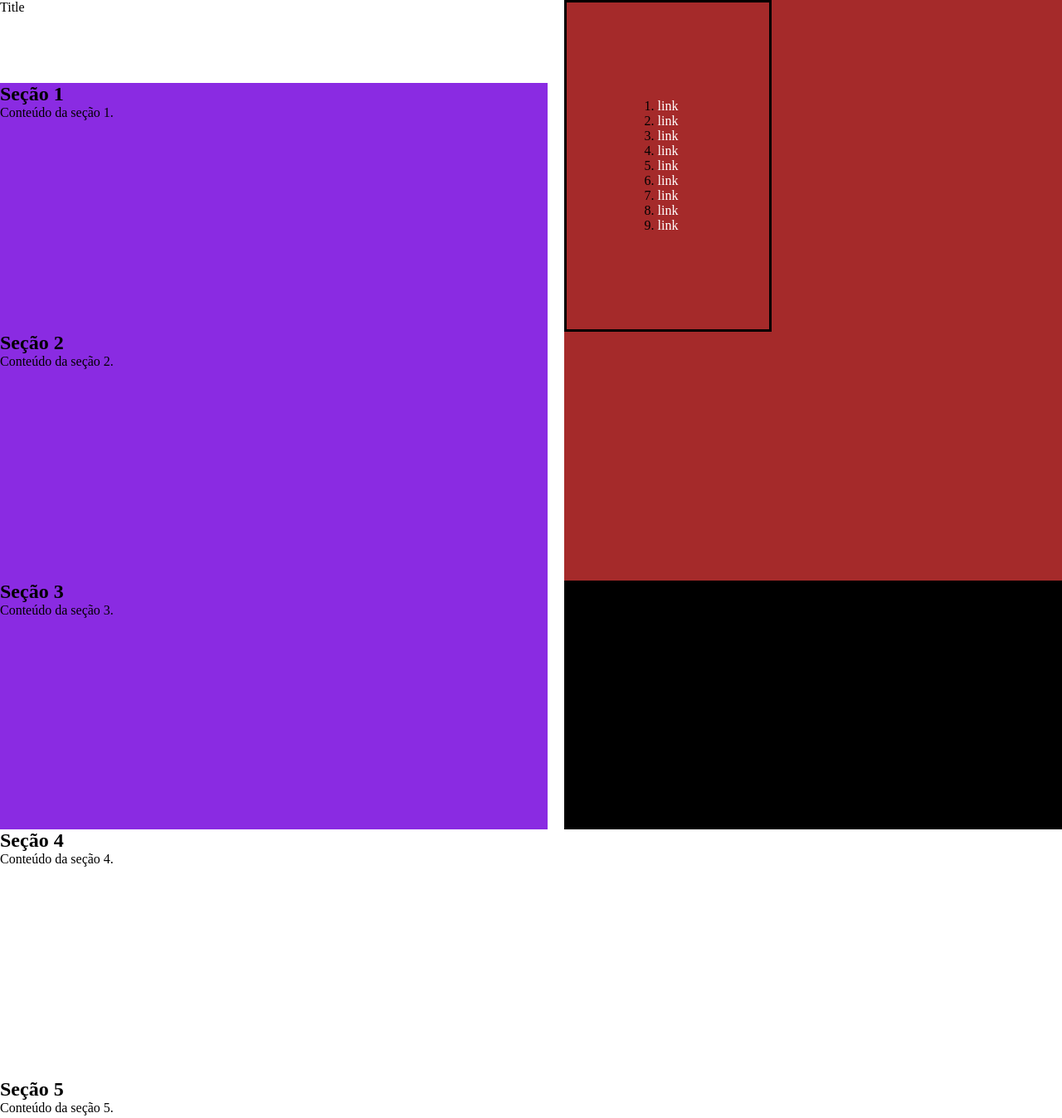
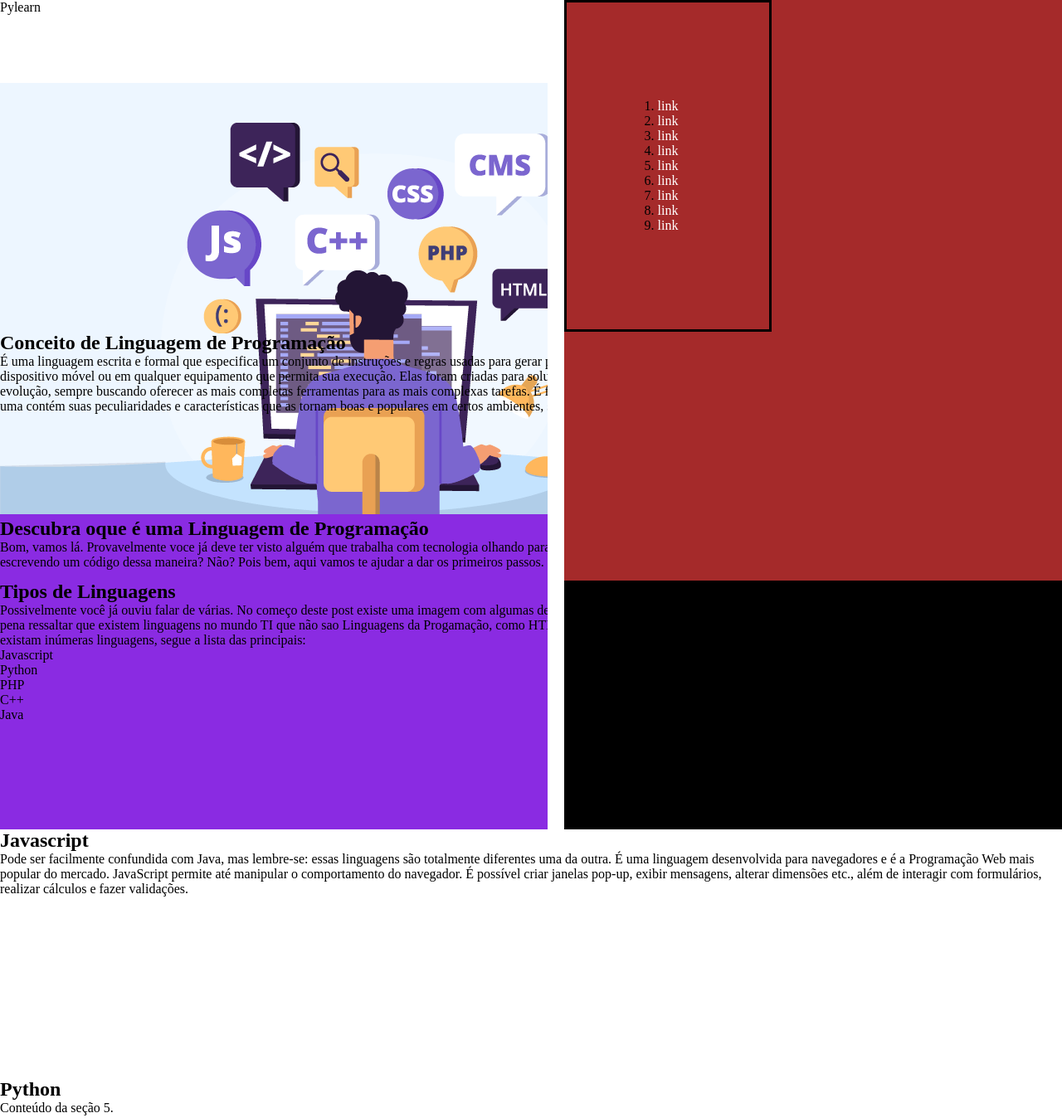
Before and after one commit to Leoheart27/extensionista, a plain HTML site: page index.html in a window 1280 px wide. Shown: the top 1348 px of the page at 83% size. Drawn offline with Linux system fonts and the light colour scheme.

Commit message:
Add files via upload

```diff
--- a/index.html
+++ b/index.html
@@ -14,44 +14,78 @@
     <div class="container1">
 
         <!-- Title of the page (header)-->
-        <div class="title">Title</div>
+        <div class="title">Pylearn</div>
         <!-- Title of the page (header)-->
         <div class="content">
-            <section id="x_1">
-                <h2>Seção 1</h2>
-                <p>Conteúdo da seção 1.</p>
+            <section id="inicio">
+              <img src="img inicio.webp" alt="">
+                <h2>Descubra oque é uma Linguagem de Programação</h2>
+                <p>Bom, vamos lá.
+                Provavelmente voce já deve ter visto alguém que trabalha com tecnologia
+                olhando para uma tela cheia de códigos que não parecem fazer sentido algum?
+                Você consegue se imaginar escrevendo um código dessa maneira? Não? Pois bem, aqui vamos te ajudar a dar os primeiros passos.
+
+                </p>
               </section>
 
-              <section id="x_2">
-                <h2>Seção 2</h2>
-                <p>Conteúdo da seção 2.</p>
+              <section id="introducao">
+                <h2>Conceito de Linguagem de Programação</h2>
+                <p>É uma linguagem escrita e formal que especifica um conjunto de instruções
+                  e regras usadas para gerar programas (software). Um software pode ser desenvolvido para rodar em um computador, dispositivo móvel ou em qualquer equipamento que permita sua execução.
+                  Elas foram criadas para solucionar qualquer tipo de problema na área tecnológica computacional
+                  e estão em constante evolução, sempre buscando oferecer as mais completas ferramentas para as mais complexas tarefas.
+                  É fato que não existe nenhuma linguagem ideal para todos os cenários de desenvolvimento.
+                  Cada uma contém suas peculiaridades e características que as tornam boas e populares em certos ambientes, segue abaixo as mais conhecidas e utilizadas.
+                </p>
               </section>
 
               <section id="x_3">
-                <h2>Seção 3</h2>
-                <p>Conteúdo da seção 3.</p>
+                <h2>Tipos de Linguagens</h2>
+                <p>Possivelmente você já ouviu falar de várias.
+               No começo deste post existe uma imagem com algumas delas.
+               Javascript,C++, Python e PHP esses são exemplos de Linguagens de Programação.
+               Vale a pena ressaltar que existem linguagens no mundo TI que não sao Linguagens da Progamação, como HTML e CSS. elas são usadas para estilização e estruturação de uma página web.
+               Ainda que existam inúmeras linguagens, segue a lista das principais:
+                <ul>
+
+                  <li>  Javascript </li>
+                  <li>    Python    </li>
+                  <li>     PHP      </li>
+                  <li>     C++      </li>
+                  <li>    Java      </li>
+
+
+
+
+                </ul>
+               </p>
               </section>
               <section id="x_4">
-                <h2>Seção 4</h2>
-                <p>Conteúdo da seção 4.</p>
+                <h2>Javascript</h2>
+                <p>Pode ser facilmente confundida com Java, mas lembre-se: essas linguagens são totalmente diferentes uma da outra.
+                 É uma linguagem desenvolvida para navegadores e é a Programação Web mais popular do mercado.
+                 JavaScript permite até manipular o comportamento do navegador. É
+                 possível criar janelas pop-up, exibir mensagens, alterar dimensões etc., além de
+                 interagir com formulários, realizar cálculos e fazer validações.
+                </p>
               </section>
 
               <section id="x_5">
-                <h2>Seção 5</h2>
+                <h2>Python</h2>
                 <p>Conteúdo da seção 5.</p>
               </section>
 
               <section id="x_6">
-                <h2>Seção 6</h2>
+                <h2>C++</h2>
                 <p>Conteúdo da seção 6.</p>
               </section>
               <section id="x_7">
-                <h2>Seção 7</h2>
+                <h2>PHP</h2>
                 <p>Conteúdo da seção 7.</p>
               </section>
 
               <section id="x_8">
-                <h2>Seção 8</h2>
+                <h2>Java</h2>
                 <p>Conteúdo da seção 8.</p>
               </section>
 
```
Also changed, not shown: img inicio.webp (added).
